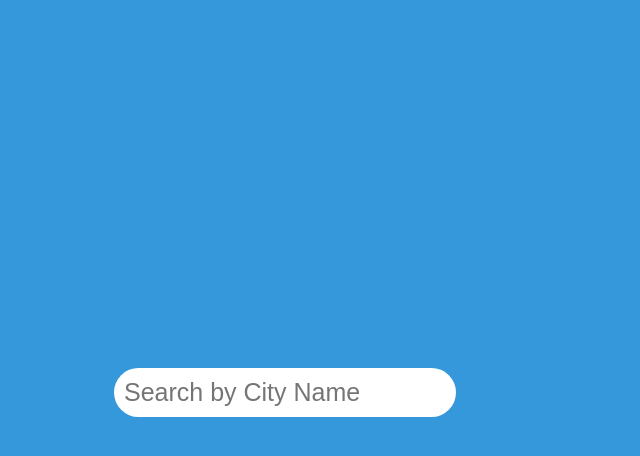
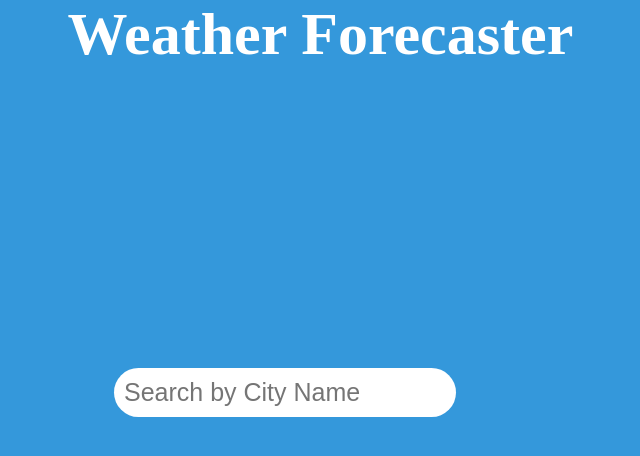
Before and after one commit to shadow-guy-7/weather-app, a plain HTML site: page weather_app/index.html in a window 1280 px wide. Shown: the whole page, without its empty margins (355-995 px from the left). Drawn offline with Linux system fonts and the light colour scheme.

Commit message:
Update index.html

```diff
--- a/weather_app/index.html
+++ b/weather_app/index.html
@@ -8,6 +8,7 @@
     <link rel="stylesheet" href="custom.css">
 </head>
 <body>
+    <h1 style="position:absolute;left:33%; color:white;font-size:60px;background-color:#3498db;">Weather Forecaster</h1>
     <main>
         <div class="row" style="text-align: center;">
             <form action="">
```
